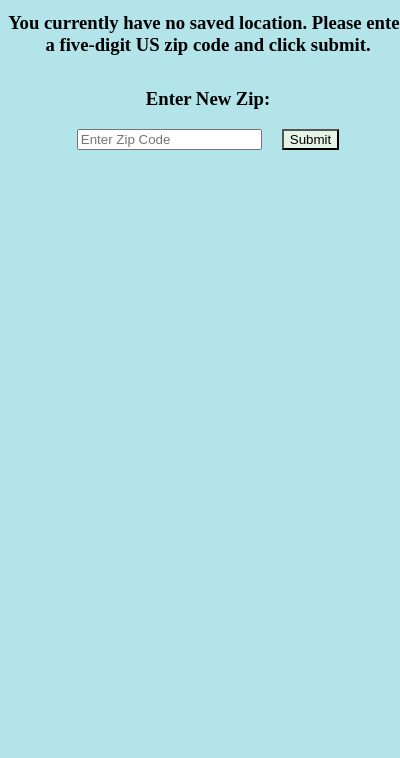
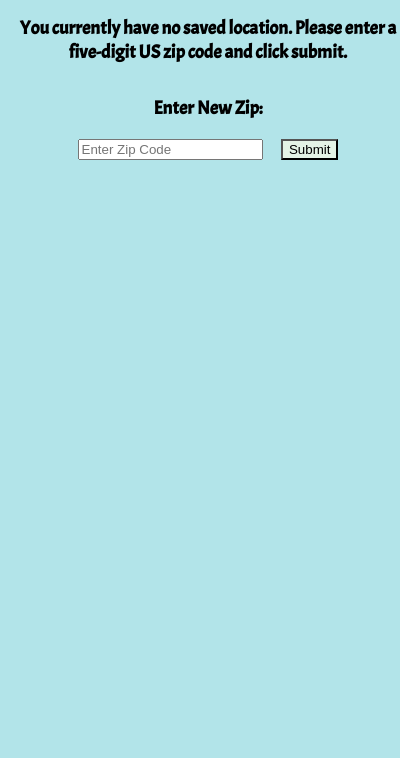
Before and after one commit to gness1804/fair-weather, a browser extension: page popup.html in a window 400 px wide. Shown: the part 86-844 px from the top of the page. Drawn offline with Linux system fonts and the light colour scheme.

Commit message:
Add new font

```diff
--- a/popup.html
+++ b/popup.html
@@ -3,6 +3,7 @@
 <html>
   <head>
     <title>Fair Weather</title>
+    <link href="https://fonts.googleapis.com/css?family=Acme" rel="stylesheet">
     <link rel="stylesheet" style="text/css" href="
     styles/main.css" />
   </head>
--- a/styles/main.css
+++ b/styles/main.css
@@ -3,6 +3,7 @@ html {
 }
 
 body {
+    font-family: 'Acme', sans-serif;
     height: 25rem;
     text-align: center;
     width: 25rem;
```
